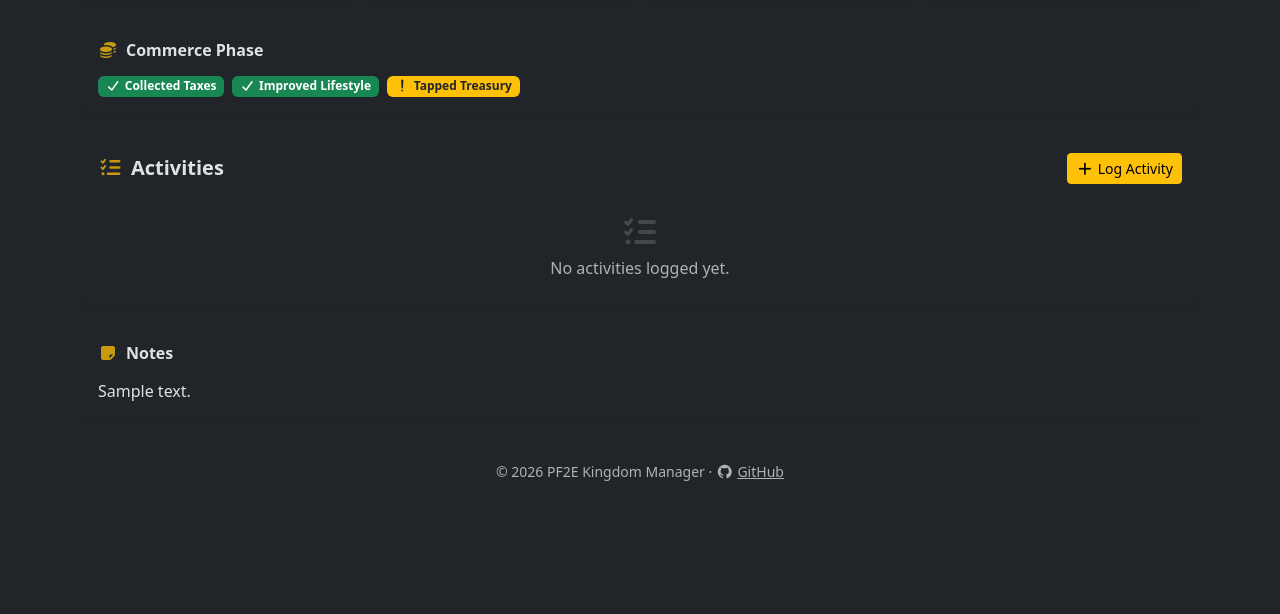
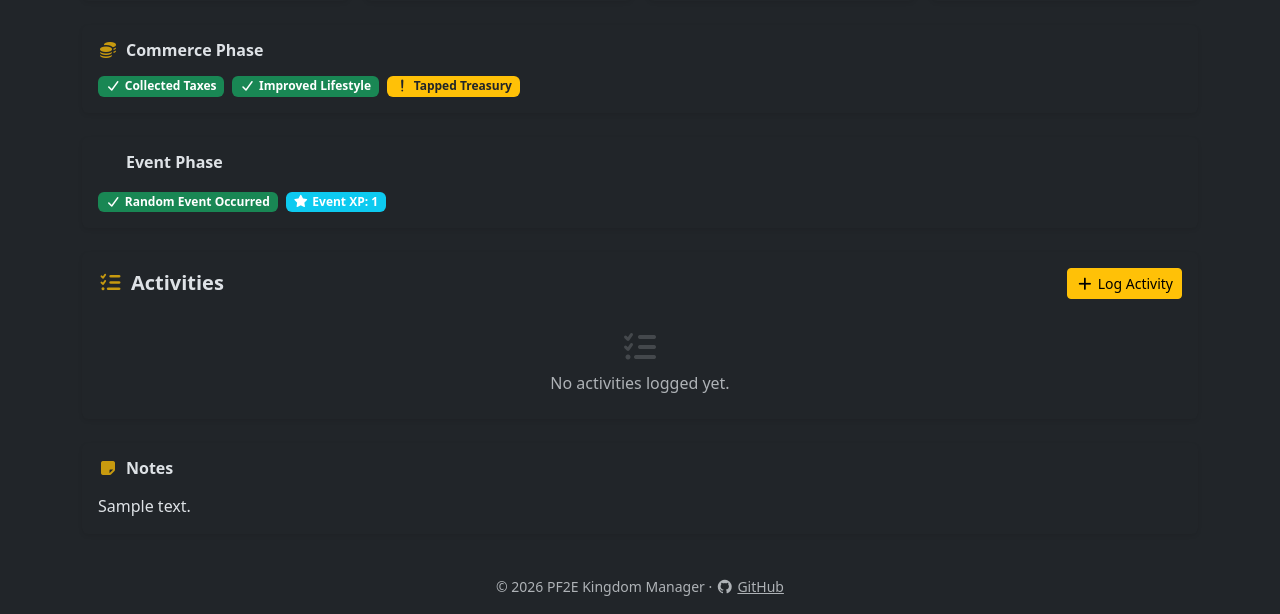
Before and after one commit to DavidMiserak/pf2e-kingdom-manager, a Django app: page /kingdoms/1/turns/1/ in a window 1280 px wide. Shown: the part 312-926 px from the top of the page. Before the commit the page ends 793 px from the top, so only its background shows below. Run offline with Django 5.2, Linux system fonts and the light colour scheme; a user stored in the database is signed in; tables that the repository leaves empty hold one stand-in row (values such as "Sample post"); data that the repository does not hold is empty; parts of the project's set-up code (start-up, migrations or seed data) failed here and were passed over; some libraries are stand-ins or nearby versions.

Commit message:
feat(kingdoms): add event occurrence and event XP tracking to kingdom turns
Implements high-priority changes to align code with KINGDOM_TURNS.md documentation:

Model changes:
- Add event_occurred boolean field to track if random event occurred this turn
- Add event_xp field to track XP awarded from events (separate from RP conversion)

These fields enable proper implementation of Event Phase per documentation:
  Total XP = Event XP (30 if event occurred) + Unspent RP (capped 120)

Form changes:
- Update TurnUpdateForm to include event_occurred and event_xp fields
- Maintain backwards compatibility with existing turn data

Template changes:
- Add Event Phase section to turn_detail.html
- Display event occurrence and event XP tracking for completed turns

Test changes:
- Fix test_gm_can_update to include all form fields required for proper validation

All 129 tests pass with 97% coverage.

```diff
--- a/kingdoms/forms.py
+++ b/kingdoms/forms.py
@@ -220,6 +220,8 @@ class TurnUpdateForm(forms.ModelForm):
             "collected_taxes",
             "improved_lifestyle",
             "tapped_treasury",
+            "event_occurred",
+            "event_xp",
             "ending_rp",
             "rp_converted_to_xp",
             "xp_gained",
--- a/kingdoms/models.py
+++ b/kingdoms/models.py
@@ -625,6 +625,10 @@ class KingdomTurn(models.Model):
     improved_lifestyle = models.BooleanField(default=False)
     tapped_treasury = models.BooleanField(default=False)
 
+    # Event phase tracking
+    event_occurred = models.BooleanField(default=False)
+    event_xp = models.PositiveIntegerField(default=0)
+
     # End-of-turn results
     ending_rp = models.PositiveIntegerField(null=True, blank=True)
     rp_converted_to_xp = models.PositiveIntegerField(null=True, blank=True)
--- a/templates/kingdoms/turn_detail.html
+++ b/templates/kingdoms/turn_detail.html
@@ -107,6 +107,33 @@
 </div>
 {% endif %}
 
+<!-- Event Phase -->
+{% if turn.event_occurred or turn.event_xp %}
+<div class="card border-0 shadow-sm mb-4">
+    <div class="card-header bg-transparent border-bottom-0 pt-3">
+        <h6 class="mb-0 fw-semibold">
+            <i class="fa-solid fa-sparkles me-2 text-warning opacity-75"></i>Event Phase
+        </h6>
+    </div>
+    <div class="card-body pt-2">
+        <div class="row g-2">
+            <div class="col-auto">
+                {% if turn.event_occurred %}
+                <span class="badge bg-success"><i class="fa-solid fa-check me-1"></i>Random Event Occurred</span>
+                {% else %}
+                <span class="badge bg-secondary"><i class="fa-solid fa-xmark me-1"></i>No Event</span>
+                {% endif %}
+            </div>
+            {% if turn.event_xp %}
+            <div class="col-auto">
+                <span class="badge bg-info"><i class="fa-solid fa-star me-1"></i>Event XP: {{ turn.event_xp }}</span>
+            </div>
+            {% endif %}
+        </div>
+    </div>
+</div>
+{% endif %}
+
 <!-- Activities -->
 <div class="card border-0 shadow-sm mb-4">
     <div class="card-header bg-transparent border-bottom-0 pt-3 d-flex justify-content-between align-items-center">
```
Also changed, not shown: kingdoms/tests.py (+7 -0 lines), kingdoms/migrations/0010_kingdomturn_event_occurred_kingdomturn_event_xp.py (added).
